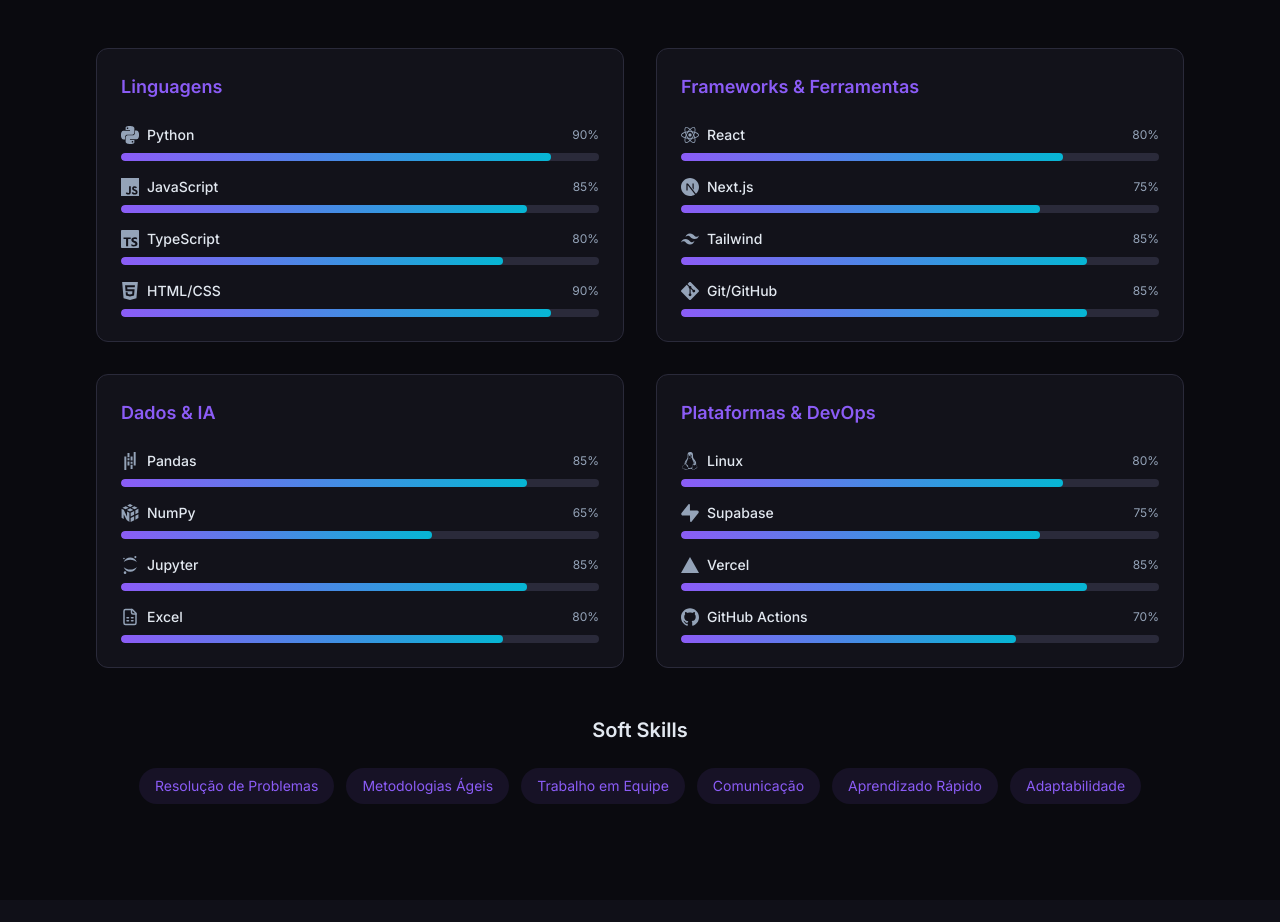
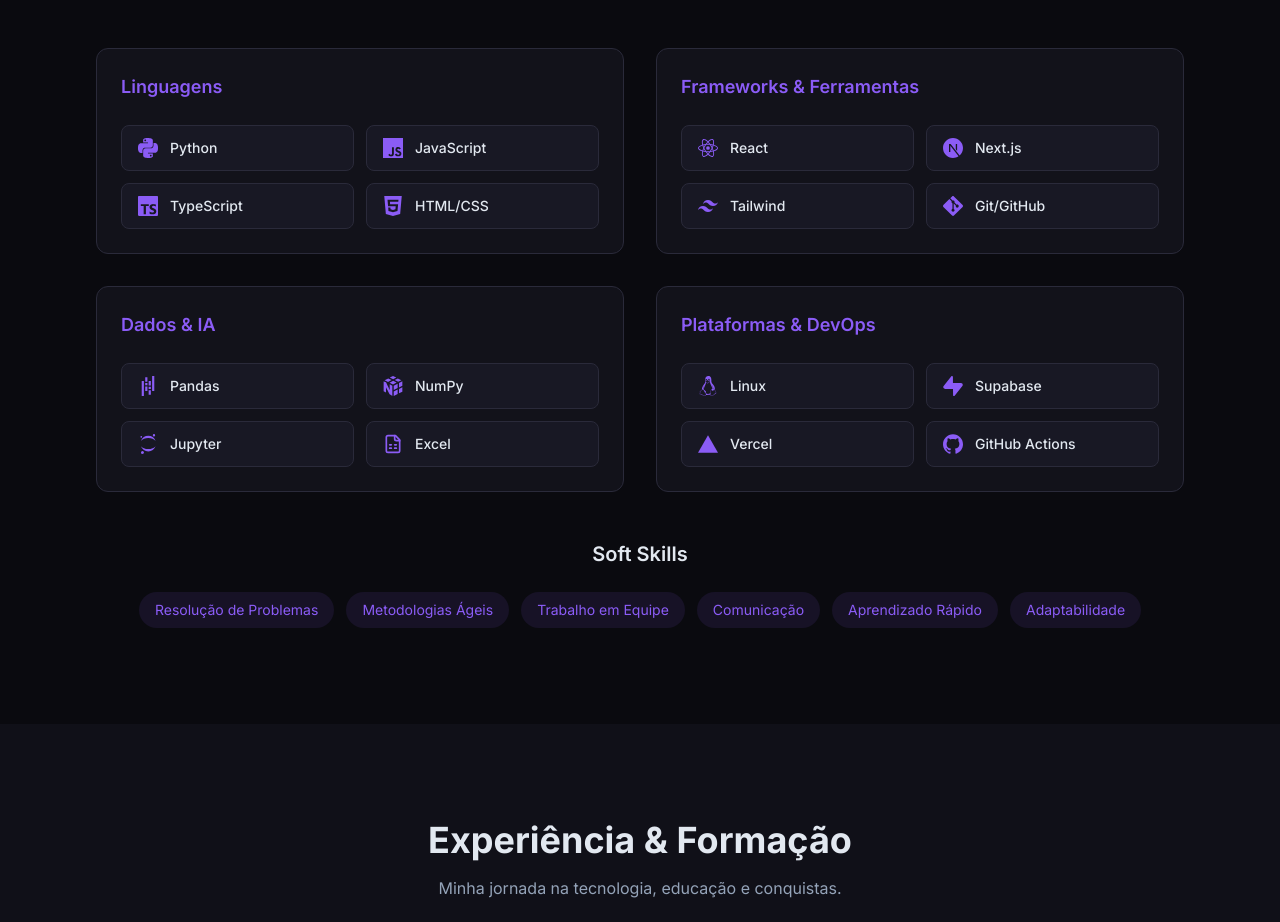
Before and after one commit to Sousaian/portfolio, a Next.js app: page / in a window 1280 px wide. Shown: the part 3262-4184 px from the top of the page. Built offline with nearby package versions, Linux system fonts and the light colour scheme.

Commit message:
refactor: replace percentage bars with clean tech cards in Skills section

```diff
--- a/components/Skills.tsx
+++ b/components/Skills.tsx
@@ -13,37 +13,37 @@
   {
     title: "Linguagens",
     skills: [
-      { icon: SiPython, name: "Python", level: 90 },
-      { icon: SiJavascript, name: "JavaScript", level: 85 },
-      { icon: SiTypescript, name: "TypeScript", level: 80 },
-      { icon: SiHtml5, name: "HTML/CSS", level: 90 },
+      { icon: SiPython, name: "Python" },
+      { icon: SiJavascript, name: "JavaScript" },
+      { icon: SiTypescript, name: "TypeScript" },
+      { icon: SiHtml5, name: "HTML/CSS" },
     ],
   },
   {
     title: "Frameworks & Ferramentas",
     skills: [
-      { icon: SiReact, name: "React", level: 80 },
-      { icon: SiNextdotjs, name: "Next.js", level: 75 },
-      { icon: SiTailwindcss, name: "Tailwind", level: 85 },
-      { icon: SiGit, name: "Git/GitHub", level: 85 },
+      { icon: SiReact, name: "React" },
+      { icon: SiNextdotjs, name: "Next.js" },
+      { icon: SiTailwindcss, name: "Tailwind" },
+      { icon: SiGit, name: "Git/GitHub" },
     ],
   },
   {
     title: "Dados & IA",
     skills: [
-      { icon: SiPandas, name: "Pandas", level: 85 },
-      { icon: SiNumpy, name: "NumPy", level: 65 },
-      { icon: SiJupyter, name: "Jupyter", level: 85 },
-      { icon: FileSpreadsheet, name: "Excel", level: 80 },
+      { icon: SiPandas, name: "Pandas" },
+      { icon: SiNumpy, name: "NumPy" },
+      { icon: SiJupyter, name: "Jupyter" },
+      { icon: FileSpreadsheet, name: "Excel" },
     ],
   },
   {
     title: "Plataformas & DevOps",
     skills: [
-      { icon: SiLinux, name: "Linux", level: 80 },
-      { icon: SiSupabase, name: "Supabase", level: 75 },
-      { icon: SiVercel, name: "Vercel", level: 85 },
-      { icon: SiGithub, name: "GitHub Actions", level: 70 },
+      { icon: SiLinux, name: "Linux" },
+      { icon: SiSupabase, name: "Supabase" },
+      { icon: SiVercel, name: "Vercel" },
+      { icon: SiGithub, name: "GitHub Actions" },
     ],
   },
 ];
@@ -81,29 +81,17 @@
               className="bg-card border border-border rounded-xl p-6"
             >
               <h3 className="font-semibold text-lg mb-6 text-primary">{category.title}</h3>
-              <div className="space-y-4">
+              <div className="grid grid-cols-2 gap-3">
                 {category.skills.map((skill, skillIdx) => (
                   <motion.div
                     key={skill.name}
-                    initial={{ opacity: 0, x: -20 }}
-                    animate={isInView ? { opacity: 1, x: 0 } : {}}
+                    initial={{ opacity: 0, scale: 0.9 }}
+                    animate={isInView ? { opacity: 1, scale: 1 } : {}}
                     transition={{ delay: 0.3 + catIdx * 0.1 + skillIdx * 0.05 }}
+                    className="flex items-center gap-3 bg-secondary/50 border border-border rounded-lg px-4 py-3 hover:border-primary/50 hover:bg-secondary transition-all"
                   >
-                    <div className="flex items-center justify-between mb-2">
-                      <div className="flex items-center gap-2">
-                        <skill.icon size={18} className="text-muted" />
-                        <span className="text-sm font-medium">{skill.name}</span>
-                      </div>
-                      <span className="text-xs text-muted">{skill.level}%</span>
-                    </div>
-                    <div className="h-2 bg-border rounded-full overflow-hidden">
-                      <motion.div
-                        initial={{ width: 0 }}
-                        animate={isInView ? { width: `${skill.level}%` } : {}}
-                        transition={{ duration: 1, delay: 0.5 + catIdx * 0.1 + skillIdx * 0.05 }}
-                        className="h-full bg-gradient-to-r from-primary to-accent rounded-full"
-                      />
-                    </div>
+                    <skill.icon size={20} className="text-primary shrink-0" />
+                    <span className="text-sm font-medium">{skill.name}</span>
                   </motion.div>
                 ))}
               </div>
```
